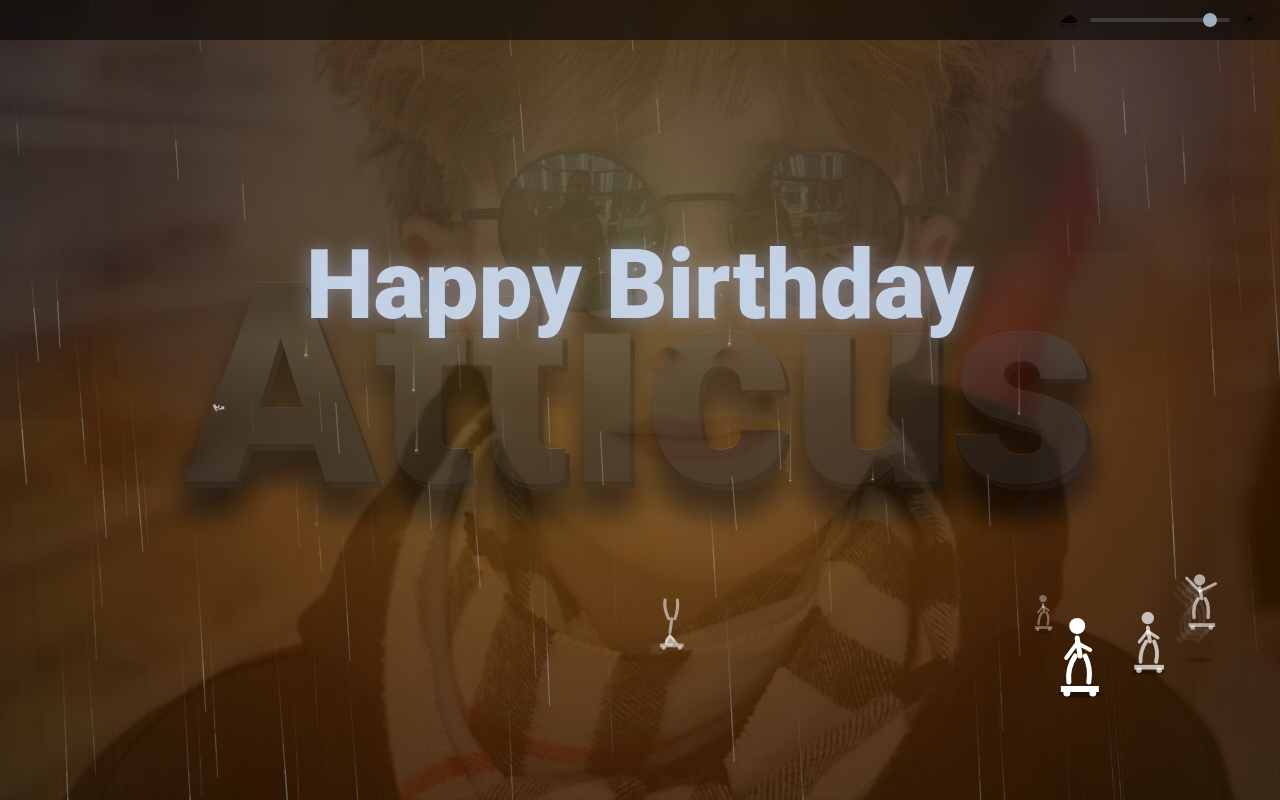
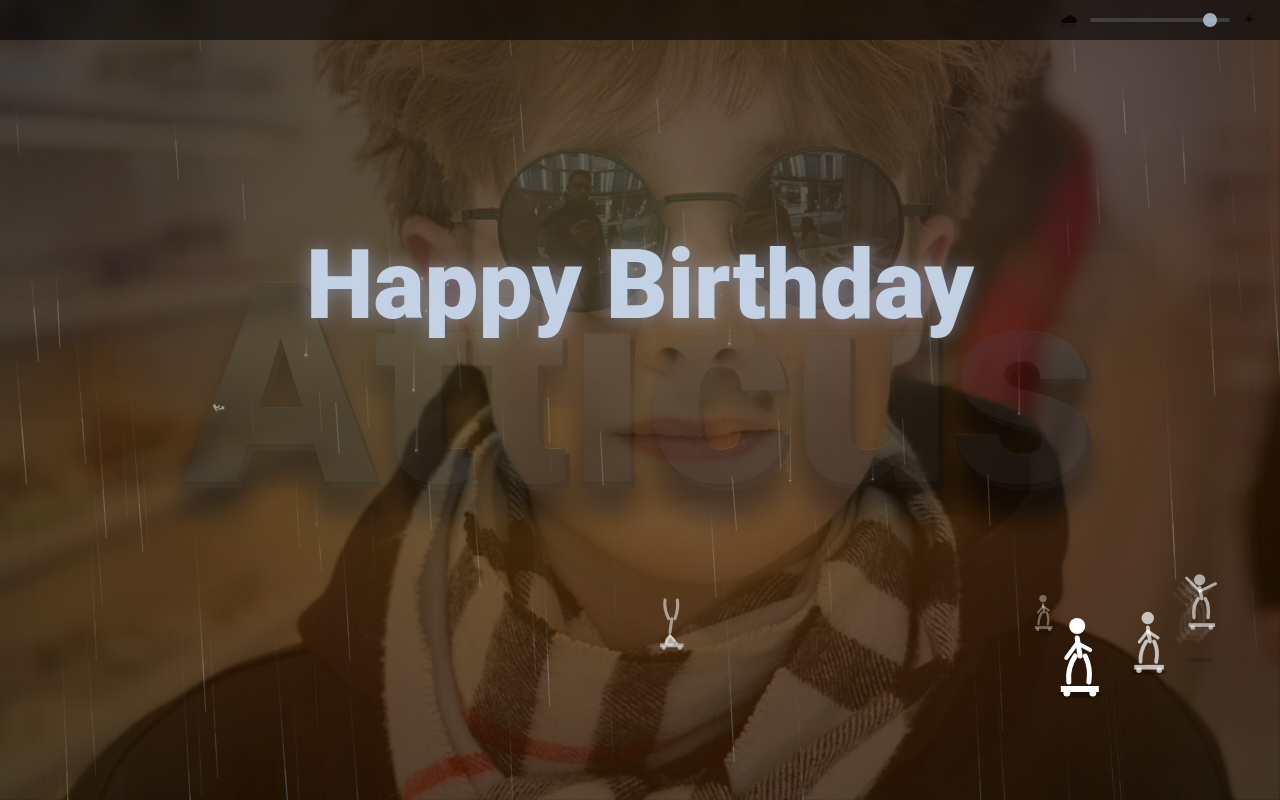
Before and after one commit to CillianOMurchu/atticgrind, an Angular app: page / in a window 1280 px wide. Built offline with nearby package versions, Linux system fonts and the light colour scheme.

Commit message:
fix rain

```diff
--- a/src/app/home/home.component.scss
+++ b/src/app/home/home.component.scss
@@ -4,7 +4,7 @@
   pointer-events: none;
   overflow: hidden;
   z-index: 1;
-  opacity: 0.3;
+  opacity: 0.5;
 }
 
 .bg-layer .bg-img {
```
